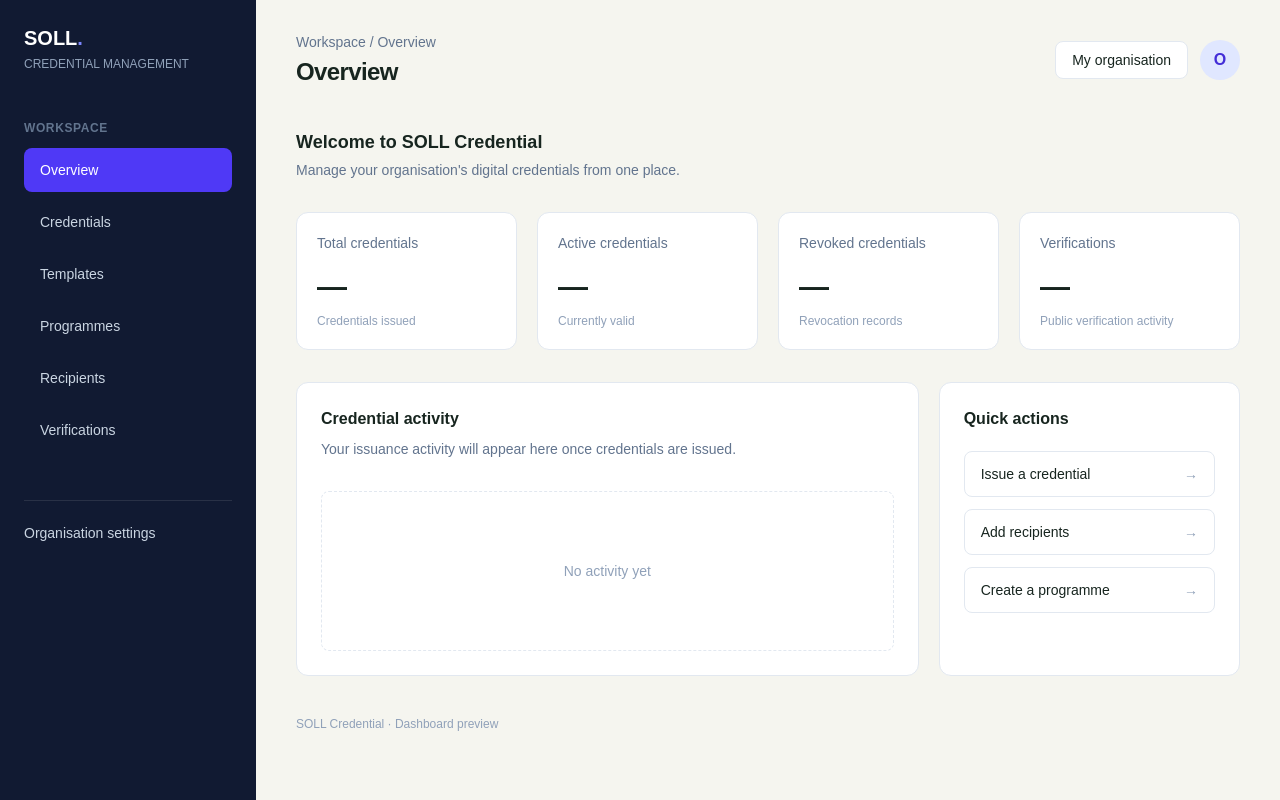
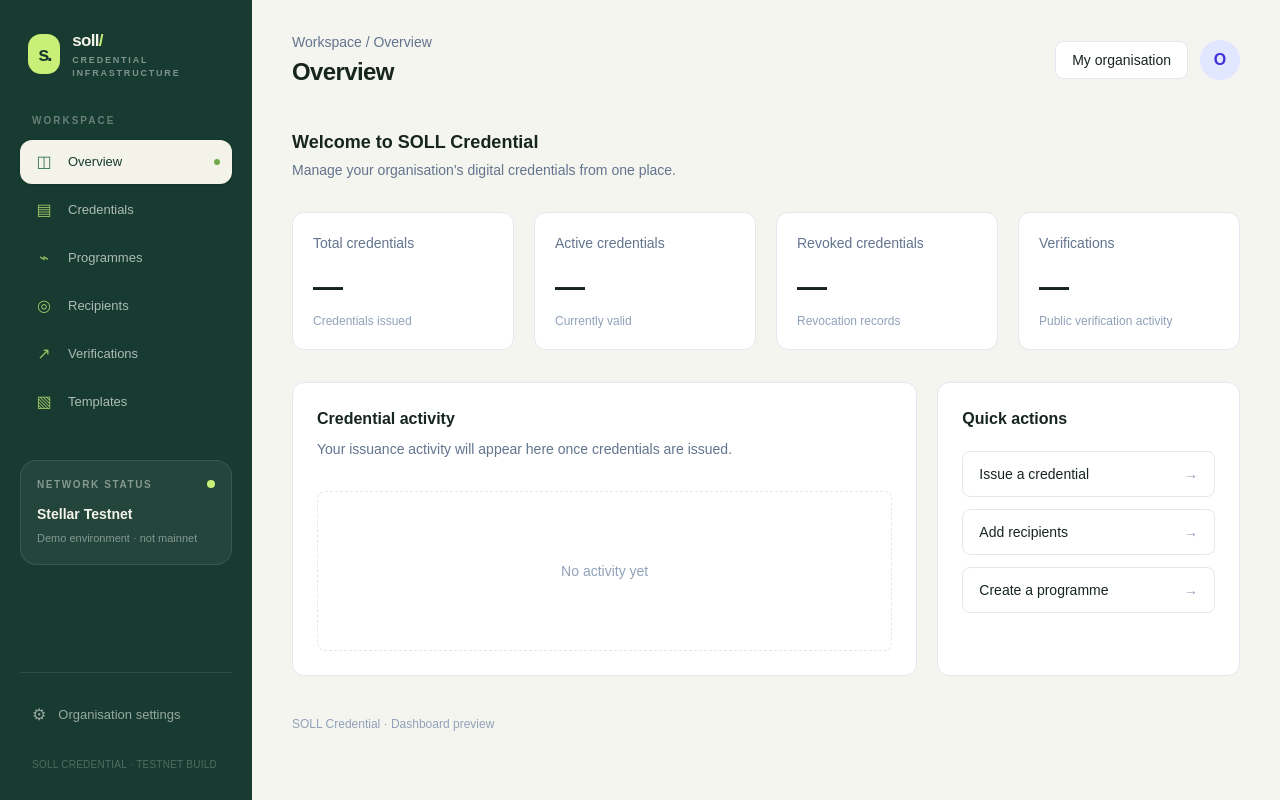
Before and after one commit to Rayxworld/Soll-credentials, a Next.js app in the folder apps/web/: page / in a window 1280 px wide. Built offline with nearby package versions, Linux system fonts and the light colour scheme.

Commit message:
style(web): refine SOLL navigation

```diff
--- a/apps/web/src/components/sidebar.tsx
+++ b/apps/web/src/components/sidebar.tsx
@@ -4,39 +4,56 @@ import Link from "next/link";
 import { usePathname } from "next/navigation";
 
 const links = [
-  ["Overview", "/"],
-  ["Credentials", "/credentials"],
-  ["Templates", "/templates"],
-  ["Programmes", "/programmes"],
-  ["Recipients", "/recipients"],
-  ["Verifications", "/verifications"],
+  ["Overview", "/", "◫"],
+  ["Credentials", "/credentials", "▤"],
+  ["Programmes", "/programmes", "⌁"],
+  ["Recipients", "/recipients", "◎"],
+  ["Verifications", "/verifications", "↗"],
+  ["Templates", "/templates", "▧"],
 ];
 
 export default function Sidebar() {
   const pathname = usePathname();
 
   return (
-    <aside className="w-full bg-[#111a32] p-6 text-white md:min-h-screen md:w-64 md:shrink-0">
-      <Link href="/" className="mb-12 block">
-        <h1 className="text-xl font-bold">SOLL<span className="text-indigo-400">.</span></h1>
-        <p className="mt-1 text-xs text-slate-400">CREDENTIAL MANAGEMENT</p>
+    <aside className="relative flex w-full shrink-0 flex-col bg-[#173b30] px-5 py-5 text-[#f4f3e9] md:sticky md:top-0 md:h-screen md:w-[252px] md:px-5 md:py-7">
+      <Link href="/" className="mb-8 flex items-center gap-3 px-2">
+        <span className="grid h-10 w-10 place-items-center rounded-[13px] bg-[#c9ef78] text-xl font-black tracking-[-.12em] text-[#173b30]">s.</span>
+        <span>
+          <span className="block text-[17px] font-semibold tracking-[-.04em]">soll<span className="text-[#c9ef78]">/</span></span>
+          <span className="block text-[9px] font-semibold uppercase tracking-[.2em] text-white/45">Credential infrastructure</span>
+        </span>
       </Link>
-      <p className="mb-3 text-xs font-semibold uppercase tracking-wider text-slate-500">Workspace</p>
-      <nav className="space-y-2">
-        {links.map(([label, href]) => {
-          const active = pathname === href;
+
+      <div className="mb-3 px-3 text-[10px] font-bold uppercase tracking-[.2em] text-white/35">Workspace</div>
+      <nav className="flex gap-1 overflow-x-auto pb-1 md:flex-col md:overflow-visible" aria-label="Main navigation">
+        {links.map(([label, href, glyph]) => {
+          const active = pathname === href || (href !== "/" && pathname.startsWith(href + "/"));
           return (
             <Link key={href} href={href} aria-current={active ? "page" : undefined}
-              className={`block rounded-lg px-4 py-3 text-sm ${active ? "bg-indigo-600 text-white" : "text-slate-300 hover:bg-white/10"}`}>
+              className={`group flex shrink-0 items-center gap-3 rounded-xl px-3 py-2.5 text-[13px] font-medium transition md:w-full ${active ? "bg-[#f4f3e9] text-[#173b30] shadow-sm" : "text-white/65 hover:bg-white/[.08] hover:text-white"}`}>
+              <span className={`grid h-6 w-6 place-items-center text-base ${active ? "text-[#347454]" : "text-[#c9ef78]/75"}`}>{glyph}</span>
               {label}
+              {active && <span className="ml-auto hidden h-1.5 w-1.5 rounded-full bg-[#70a94b] md:block" />}
             </Link>
           );
         })}
       </nav>
-      <div className="mt-12 border-t border-white/10 pt-5">
-        <Link href="/settings" className={`text-sm ${pathname === "/settings" ? "text-white" : "text-slate-300 hover:text-white"}`}>
-          Organisation settings
+
+      <div className="mt-8 hidden rounded-2xl border border-white/10 bg-white/[.055] p-4 md:block">
+        <div className="mb-3 flex items-center justify-between">
+          <span className="text-[10px] font-semibold uppercase tracking-[.16em] text-white/45">Network status</span>
+          <span className="h-2 w-2 rounded-full bg-[#c9ef78]" />
+        </div>
+        <p className="text-sm font-semibold">Stellar Testnet</p>
+        <p className="mt-1 text-[11px] leading-5 text-white/45">Demo environment · not mainnet</p>
+      </div>
+
+      <div className="mt-auto hidden border-t border-white/10 pt-5 md:block">
+        <Link href="/settings" className="flex items-center gap-3 rounded-xl px-3 py-2.5 text-[13px] text-white/55 transition hover:bg-white/[.08] hover:text-white">
+          <span className="text-base">⚙</span> Organisation settings
         </Link>
+        <p className="mt-5 px-3 text-[10px] tracking-wide text-white/25">SOLL CREDENTIAL · TESTNET BUILD</p>
       </div>
     </aside>
   );
```
